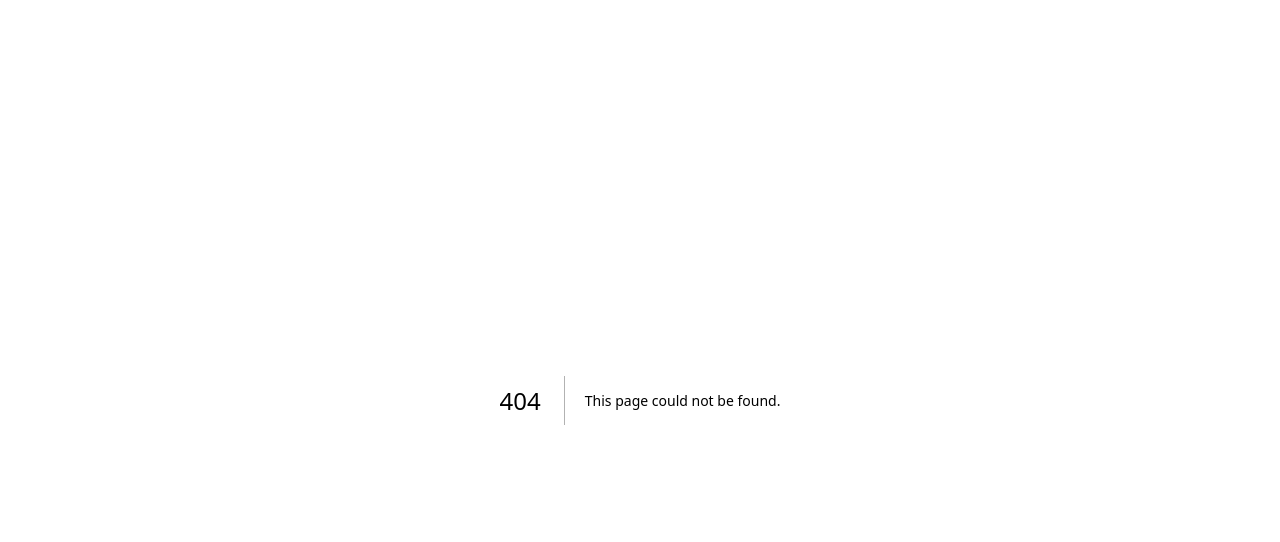
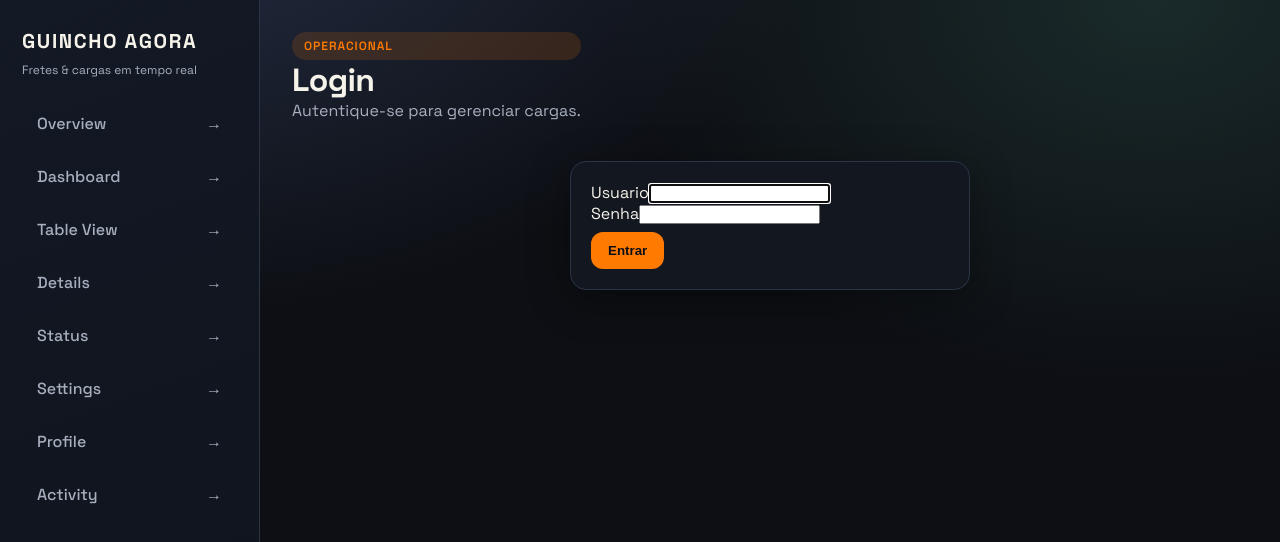
Before and after one commit to jeancsla/notifica-frete-guinchonahora, a Next.js app: page /login in a window 1280 px wide. Before the commit this address had no page. Shown: the top 542 px of the page. Built offline with nearby package versions, Linux system fonts and the light colour scheme.

Commit message:
feat(auth): protect pages and cargas api

```diff
--- a/pages/api/v1/cargas/index.js
+++ b/pages/api/v1/cargas/index.js
@@ -1,6 +1,13 @@
+import { getSession } from "lib/session";
 import cargasRepository from "repositories/cargas-repository.js";
 
 async function cargasHandler(request, response) {
+  const session = await getSession(request, response);
+
+  if (!session.user) {
+    return response.status(401).json({ error: "Unauthorized" });
+  }
+
   if (request.method === "GET") {
     return handleGet(request, response);
   }
@@ -8,15 +15,15 @@ async function cargasHandler(request, response) {
   return response.status(405).json({ error: "Method not allowed" });
 }
 
+export default cargasHandler;
+
 async function handleGet(request, response) {
   try {
-    // Parse query parameters
     const url = new URL(request.url, `http://${request.headers.host}`);
     const limitParam = url.searchParams.get("limit");
     const offsetParam = url.searchParams.get("offset");
     const notified = url.searchParams.get("notified");
 
-    // Validate and parse limit
     const limit = limitParam ? parseInt(limitParam) : 10;
     if (isNaN(limit) || limit < 1 || limit > 100) {
       return response.status(400).json({
@@ -24,7 +31,6 @@ async function handleGet(request, response) {
       });
     }
 
-    // Validate and parse offset
     const offset = offsetParam ? parseInt(offsetParam) : 0;
     if (isNaN(offset) || offset < 0) {
       return response.status(400).json({
@@ -36,15 +42,13 @@ async function handleGet(request, response) {
     let total;
 
     if (notified === "false") {
-      // Get only not notified cargas WITH pagination
-      const notNotifiedLimit = Math.min(limit, 100); // Cap at 100 for this endpoint
+      const notNotifiedLimit = Math.min(limit, 100);
       cargas = await cargasRepository.findNotNotified({
         limit: notNotifiedLimit,
         offset,
       });
       total = await cargasRepository.countNotNotified();
     } else {
-      // Get all cargas with pagination
       cargas = await cargasRepository.findAll({ limit, offset });
       total = await cargasRepository.count();
     }
@@ -65,5 +69,3 @@ async function handleGet(request, response) {
     });
   }
 }
-
-export default cargasHandler;
--- /dev/null
+++ b/pages/login.js
@@ -0,0 +1,85 @@
+import { useState } from "react";
+import { useRouter } from "next/router";
+import Layout from "../components/Layout";
+
+export default function Login() {
+  const [username, setUsername] = useState("");
+  const [password, setPassword] = useState("");
+  const [error, setError] = useState("");
+  const [loading, setLoading] = useState(false);
+  const router = useRouter();
+
+  async function handleSubmit(e) {
+    e.preventDefault();
+    setLoading(true);
+    setError("");
+
+    try {
+      const res = await fetch("/api/v1/auth/login", {
+        method: "POST",
+        headers: { "Content-Type": "application/json" },
+        body: JSON.stringify({ username, password }),
+      });
+
+      if (res.ok) {
+        router.push("/dashboard");
+      } else {
+        const data = await res.json();
+        setError(data.message || "Login falhou");
+      }
+    } catch (err) {
+      setError("Erro ao conectar com o servidor");
+    } finally {
+      setLoading(false);
+    }
+  }
+
+  return (
+    <Layout title="Login" subtitle="Autentique-se para gerenciar cargas.">
+      <div className="card" style={{ maxWidth: "400px", margin: "40px auto" }}>
+        <form
+          onSubmit={handleSubmit}
+          className="flex-column"
+          style={{ gap: "16px" }}
+        >
+          <div className="flex-column" style={{ gap: "8px" }}>
+            <label htmlFor="username">Usuario</label>
+            <input
+              id="username"
+              type="text"
+              className="input"
+              value={username}
+              onChange={(e) => setUsername(e.target.value)}
+              required
+              autoFocus
+            />
+          </div>
+          <div className="flex-column" style={{ gap: "8px" }}>
+            <label htmlFor="password">Senha</label>
+            <input
+              id="password"
+              type="password"
+              className="input"
+              value={password}
+              onChange={(e) => setPassword(e.target.value)}
+              required
+            />
+          </div>
+          {error && (
+            <div className="error-message" style={{ color: "var(--danger)" }}>
+              {error}
+            </div>
+          )}
+          <button
+            type="submit"
+            className="button"
+            disabled={loading}
+            style={{ marginTop: "8px" }}
+          >
+            {loading ? "Entrando..." : "Entrar"}
+          </button>
+        </form>
+      </div>
+    </Layout>
+  );
+}
```
Also changed, not shown: pages/api/v1/auth/user.js (added, +16 -0 lines), pages/dashboard.js (+19 -0 lines), pages/index.js (+19 -0 lines), tests/orchestrator.js (+50 -1 lines), 1 other file (tests, documents, lock files or other folders).
